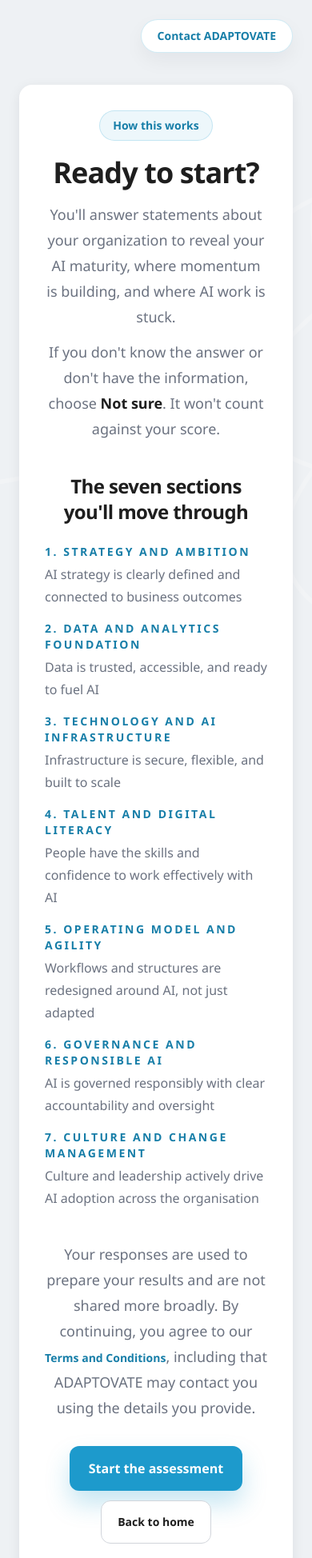
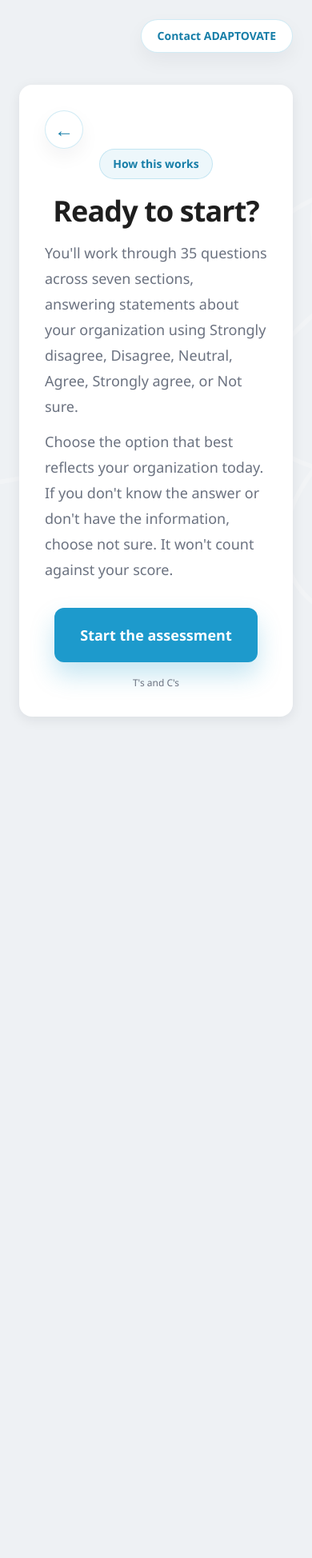
Before and after one commit to ThomasMacIntosh11/ai-readiness, a Next.js app: page /assessment in a window 390 px wide. Shown: the top 1948 px of the page at 80% size. After the commit the page ends 936 px from the top, so only its background shows below. Built offline with nearby package versions, Linux system fonts and the light colour scheme.

Commit message:
final how to start section is done

```diff
--- a/app/assessment/page.tsx
+++ b/app/assessment/page.tsx
@@ -5,7 +5,6 @@ import { motion, useReducedMotion } from "framer-motion";
 
 import SiteHeader from "@/app/components-site-header";
 import ThreadBackground from "@/app/components-thread-background";
-import { ENABLERS } from "@/lib/enablers";
 import { cardStagger, heroStaggerContainer, heroStaggerItem, panelReveal } from "@/lib/motion";
 
 export default function AssessmentIntroPage() {
@@ -23,9 +22,20 @@ export default function AssessmentIntroPage() {
           variants={cardStagger(0.05, 0.08)}
         >
           <motion.section
-            className="rounded-2xl bg-[var(--brand-surface)] p-8 shadow-[0_4px_16px_rgba(17,24,39,0.08)] md:p-10"
+            className="relative rounded-2xl bg-[var(--brand-surface)] p-8 pt-20 shadow-[0_4px_16px_rgba(17,24,39,0.08)] md:p-10 md:pt-20"
             variants={panelReveal}
           >
+            <motion.div className="absolute left-8 top-8" variants={heroStaggerItem} initial="hidden" animate="visible">
+              <Link
+                href="/"
+                aria-label="Back to home"
+                className="inline-flex h-12 w-12 items-center justify-center rounded-full border border-[var(--brand-accent)]/20 bg-white text-[var(--brand-accent-strong)] shadow-[0_10px_25px_rgba(17,24,39,0.05)] transition hover:border-[var(--brand-accent)]/35 hover:bg-[var(--brand-accent)]/5"
+              >
+                <span aria-hidden="true" className="text-2xl leading-none">
+                  ←
+                </span>
+              </Link>
+            </motion.div>
             <motion.div className="text-center" variants={heroStaggerContainer} initial="hidden" animate="visible">
               <motion.div
                 className="inline-flex rounded-full border border-[var(--brand-accent)]/20 bg-[var(--brand-accent)]/8 px-4 py-2 text-sm font-semibold text-[var(--brand-accent-strong)]"
@@ -36,56 +46,29 @@ export default function AssessmentIntroPage() {
               <motion.h1 className="mt-5 text-4xl font-semibold tracking-tight text-[var(--brand-ink)] md:text-5xl" variants={heroStaggerItem}>
                 Ready to start?
               </motion.h1>
-              <motion.p className="mx-auto mt-4 max-w-3xl text-lg leading-8 text-[var(--brand-muted)]" variants={heroStaggerItem}>
-                You&apos;ll answer statements about your organization to reveal your AI maturity, where momentum is building,
-                and where AI work is stuck.
+              <motion.p className="mx-auto mt-4 max-w-3xl text-left text-lg leading-8 text-[var(--brand-muted)]" variants={heroStaggerItem}>
+                You&apos;ll work through 35 questions across seven sections, answering statements about your organization
+                using Strongly disagree, Disagree, Neutral, Agree, Strongly agree, or Not sure.
               </motion.p>
-              <motion.p className="mx-auto mt-3 max-w-3xl text-lg leading-8 text-[var(--brand-muted)]" variants={heroStaggerItem}>
-                If you don&apos;t know the answer or don&apos;t have the information, choose{" "}
-                <span className="font-semibold text-[var(--brand-ink)]">Not sure</span>. It won&apos;t count against your score.
+              <motion.p className="mx-auto mt-3 max-w-3xl text-left text-lg leading-8 text-[var(--brand-muted)]" variants={heroStaggerItem}>
+                Choose the option that best reflects your organization today. If you don&apos;t know the answer or don&apos;t
+                have the information, choose not sure. It won&apos;t count against your score.
               </motion.p>
             </motion.div>
-
-            <motion.div className="mx-auto mt-10 max-w-[760px]" variants={heroStaggerItem}>
-              <p className="text-center text-2xl font-semibold tracking-tight text-[var(--brand-ink)]">
-                The seven sections you&apos;ll move through
-              </p>
-              <div className="mt-6 grid gap-x-8 gap-y-4 sm:grid-cols-2">
-                {ENABLERS.map((enabler) => (
-                  <div key={enabler.id}>
-                    <p className="text-sm font-semibold uppercase tracking-[0.18em] text-[var(--brand-accent-strong)]">
-                      {enabler.order}. {enabler.shortName}
-                    </p>
-                    <p className="mt-1 text-base leading-7 text-[var(--brand-muted)]">{enabler.name}</p>
-                  </div>
-                ))}
-              </div>
-            </motion.div>
-
-            <motion.div className="mx-auto mt-10 max-w-[760px] text-center" variants={heroStaggerItem}>
-              <p className="text-lg leading-8 text-[var(--brand-muted)]">
-                Your responses are used to prepare your results and are not shared more broadly. By continuing, you agree to our{" "}
-                <Link href="/terms-and-conditions" className="text-sm font-semibold text-[var(--brand-accent-strong)] hover:underline">
-                  Terms and Conditions
-                </Link>
-                , including that ADAPTOVATE may contact you using the details you provide.
-              </p>
-            </motion.div>
-
-            <motion.div className="mt-8 flex flex-wrap items-center justify-center gap-3" variants={heroStaggerItem}>
+            <motion.div className="mt-8 flex justify-center" variants={heroStaggerItem}>
               <motion.div whileHover={reducedMotion ? undefined : { y: -2 }} whileTap={reducedMotion ? undefined : { scale: 0.98 }}>
                 <Link
                   href="/assessment/questions"
-                  className="inline-flex items-center rounded-xl bg-[var(--brand-accent)] px-6 py-4 text-base font-semibold text-white shadow-[0_16px_30px_rgba(29,154,204,0.25)] transition hover:bg-[var(--brand-accent-strong)]"
+                  className="inline-flex items-center rounded-xl bg-[var(--brand-accent)] px-8 py-5 text-lg font-semibold text-white shadow-[0_16px_30px_rgba(29,154,204,0.25)] transition hover:bg-[var(--brand-accent-strong)]"
                 >
                   Start the assessment
                 </Link>
               </motion.div>
-              <Link
-                href="/"
-                className="inline-flex items-center rounded-xl border border-[#d1d5db] bg-white px-5 py-4 text-sm font-semibold text-[var(--brand-ink)] transition hover:border-[var(--brand-accent)]/40 hover:text-[var(--brand-accent-strong)]"
-              >
-                Back to home
+            </motion.div>
+
+            <motion.div className="mt-3 text-center" variants={heroStaggerItem}>
+              <Link href="/terms-and-conditions" className="text-xs font-medium text-[var(--brand-muted)] hover:text-[var(--brand-accent-strong)] hover:underline">
+                T&apos;s and C&apos;s
               </Link>
             </motion.div>
           </motion.section>
--- a/app/assessment/questions/page.tsx
+++ b/app/assessment/questions/page.tsx
@@ -51,6 +51,7 @@ export default function AssessmentPage() {
     }
   });
   const [currentQuestionIndex, setCurrentQuestionIndex] = useState(0);
+  const [furthestQuestionIndex, setFurthestQuestionIndex] = useState(0);
   const [activeSelection, setActiveSelection] = useState<{ questionId: string; value: AnswerValue } | null>(null);
 
   const allAnswered = useMemo(() => QUESTIONS.every((question) => isAnswered(answers[question.id])), [answers]);
@@ -77,7 +78,11 @@ export default function AssessmentPage() {
         return;
       }
 
-      setCurrentQuestionIndex((index) => Math.min(QUESTIONS.length - 1, index + 1));
+      setCurrentQuestionIndex((index) => {
+        const nextIndex = Math.min(QUESTIONS.length - 1, index + 1);
+        setFurthestQuestionIndex((furthest) => Math.max(furthest, nextIndex));
+        return nextIndex;
+      });
     }, reducedMotion ? 0 : 220);
   };
 
@@ -181,36 +186,42 @@ export default function AssessmentPage() {
                   </motion.div>
                 </AnimatePresence>
 
+                {(currentQuestionIndex > 0 || currentQuestionIndex < furthestQuestionIndex) ? (
                   <div className="mt-6 flex items-center justify-between gap-4">
+                    <div>
+                      {currentQuestionIndex > 0 ? (
                         <motion.button
                           type="button"
                           onClick={() => setCurrentQuestionIndex((index) => Math.max(0, index - 1))}
-                    disabled={currentQuestionIndex === 0}
-                    whileHover={currentQuestionIndex === 0 || reducedMotion ? undefined : { y: -1 }}
-                    whileTap={currentQuestionIndex === 0 || reducedMotion ? undefined : { scale: 0.98 }}
-                    className={`rounded-lg px-5 py-3 text-sm font-semibold ${
-                      currentQuestionIndex === 0
-                        ? "cursor-not-allowed bg-[#d1d5db] text-white"
-                        : "bg-white text-[var(--brand-ink)] ring-1 ring-[#9ca3af] hover:ring-[var(--brand-accent)]"
-                    }`}
+                          whileHover={reducedMotion ? undefined : { y: -1 }}
+                          whileTap={reducedMotion ? undefined : { scale: 0.98 }}
+                          className="inline-flex h-12 w-12 items-center justify-center rounded-full bg-white text-[var(--brand-ink)] ring-1 ring-[#9ca3af] transition hover:ring-[var(--brand-accent)]"
+                          aria-label="Previous question"
                         >
-                    Previous
+                          <span aria-hidden="true" className="text-2xl leading-none">
+                            ←
+                          </span>
                         </motion.button>
+                      ) : null}
+                    </div>
+                    <div>
+                      {currentQuestionIndex < furthestQuestionIndex ? (
                         <motion.button
                           type="button"
-                    onClick={() => setCurrentQuestionIndex((index) => Math.min(QUESTIONS.length - 1, index + 1))}
-                    disabled={currentQuestionIndex === QUESTIONS.length - 1}
-                    whileHover={currentQuestionIndex === QUESTIONS.length - 1 || reducedMotion ? undefined : { y: -1 }}
-                    whileTap={currentQuestionIndex === QUESTIONS.length - 1 || reducedMotion ? undefined : { scale: 0.98 }}
-                    className={`rounded-lg px-5 py-3 text-sm font-semibold ${
-                      currentQuestionIndex === QUESTIONS.length - 1
-                        ? "cursor-not-allowed bg-[#d1d5db] text-white"
-                        : "bg-[var(--brand-accent)] text-white hover:bg-[var(--brand-accent-strong)]"
-                    }`}
+                          onClick={() => setCurrentQuestionIndex((index) => Math.min(furthestQuestionIndex, index + 1))}
+                          whileHover={reducedMotion ? undefined : { y: -1 }}
+                          whileTap={reducedMotion ? undefined : { scale: 0.98 }}
+                          className="inline-flex h-12 w-12 items-center justify-center rounded-full bg-[var(--brand-accent)] text-white transition hover:bg-[var(--brand-accent-strong)]"
+                          aria-label="Next question"
                         >
-                    Next
+                          <span aria-hidden="true" className="text-2xl leading-none">
+                            →
+                          </span>
                         </motion.button>
+                      ) : null}
                     </div>
+                  </div>
+                ) : null}
             </motion.section>
           )}
 
--- a/lib/enablers.ts
+++ b/lib/enablers.ts
@@ -55,6 +55,6 @@ export const ENABLERS: Enabler[] = [
     id: "culture",
     order: 7,
     shortName: "Culture and change management",
-    name: "Culture and leadership actively drive AI adoption across the organisation",
+    name: "Culture and leadership actively drive AI adoption across the organization",
   },
 ];
```
Lines whose indentation alone changed are shown as unchanged.
